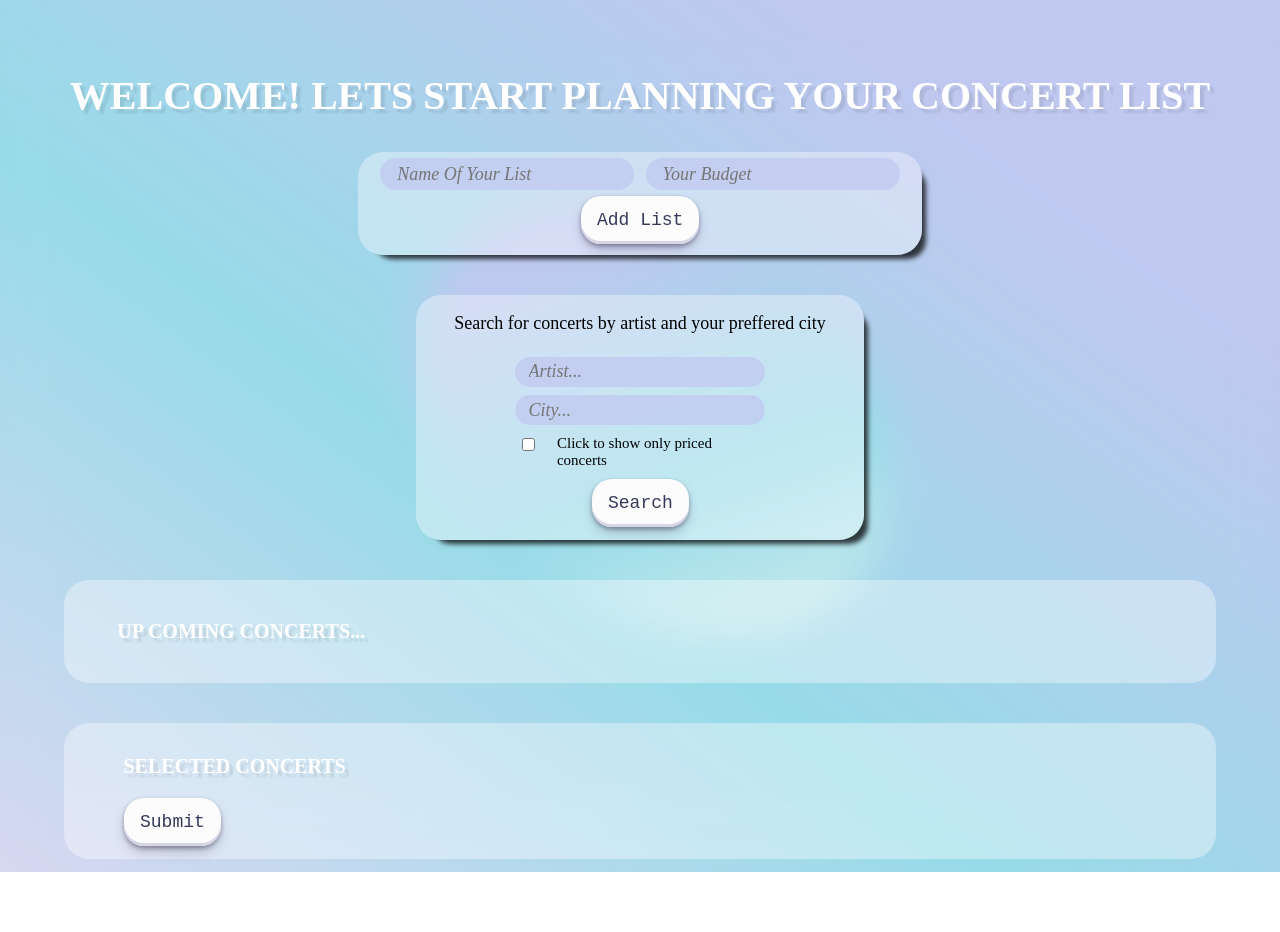
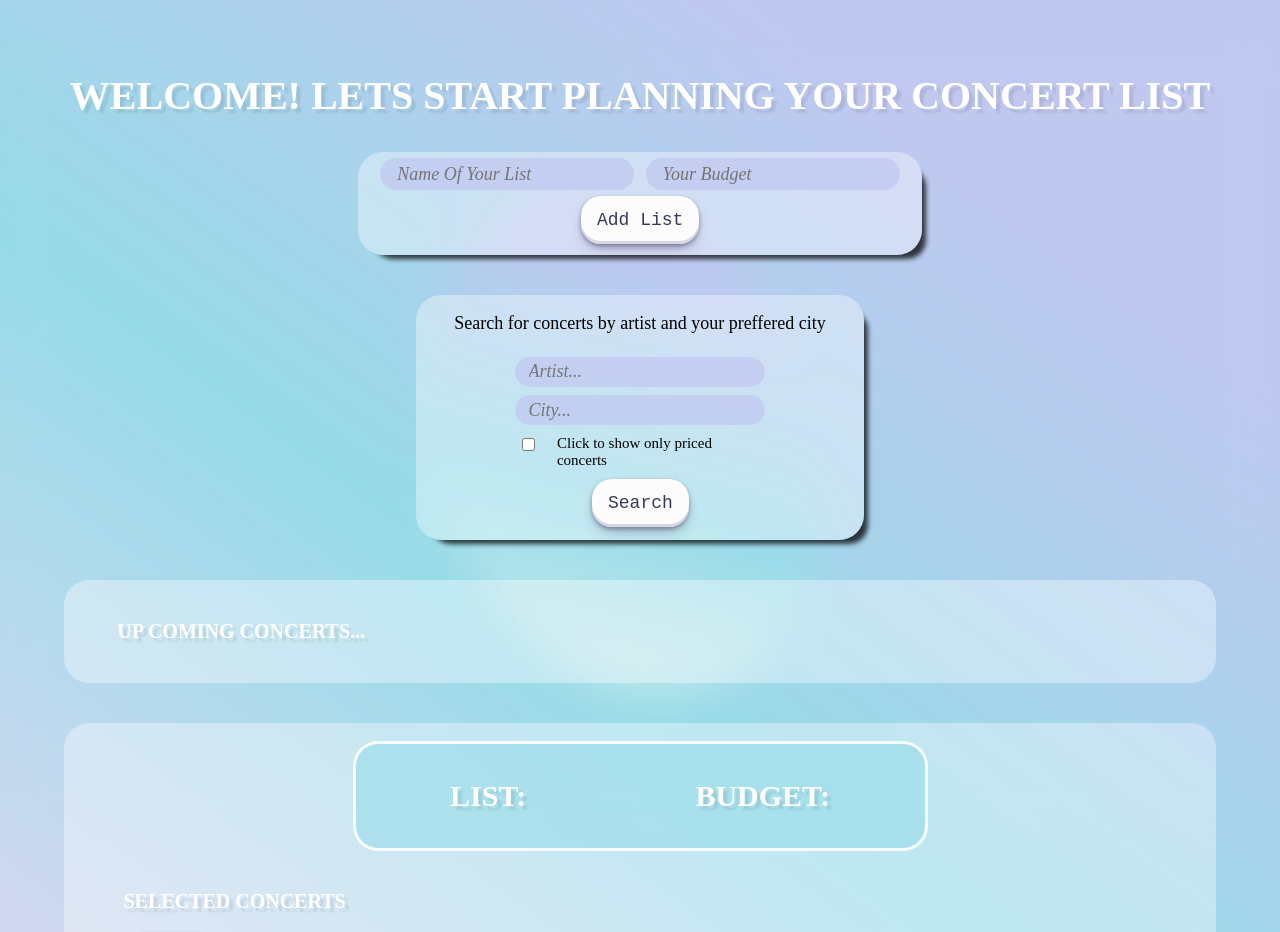
Before and after one commit to RIHFapp/ConcertBudgetApp, a React (Create React App) app: page /searchPage in a window 1280 px wide. Shown: the top 932 px of the page. Before the commit the page ends 872 px from the top, so only its background shows below. Built offline with nearby package versions, Linux system fonts and the light colour scheme; a web font is replaced by a local one.

Commit message:
updating styles and bug fixing

```diff
--- a/src/Components/ListOfTheLists.js
+++ b/src/Components/ListOfTheLists.js
@@ -29,19 +29,19 @@ const ListOfTheLists = (props) => {
                <h2> List of created list</h2>
                <ul> {
                   lists.map((list, key) => {
-                     console.log(list.budgetConcertContent[0].maxPrice);
-                     let totalMaxPrice = 0;
-                     for (let i = 0; i < list.budgetConcertContent.length; i++) {
-                     totalMaxPrice += list.budgetConcertContent[i].maxPrice;
-                     }
-                     const length = list.budgetConcertContent.length
+                     // console.log(list.budgetConcertContent[0].maxPrice);
+                     // let totalMaxPrice = 0;
+                     // for (let i = 0; i < list.budgetConcertContent.length; i++) {
+                     // totalMaxPrice += list.budgetConcertContent[i].maxPrice;
+                     // }
+                     // const length = list.budgetConcertContent.length
                      return (
                         <li key={key}>
                            <p>Name of the list:{list.listname}</p>
                            <p>Budget:{list.userBudget}</p>
                            <p></p>
-                           <p>Total price of the concerts:{totalMaxPrice} CAD</p>
-                           <p>Total concerts:{length}</p>
+                           {/* <p>Total price of the concerts:{totalMaxPrice} CAD</p>
+                           <p>Total concerts:{length}</p> */}
                            <Link to={`/viewOnlyList/:shareID`}>
                            <button>View the List</button>
                            </Link>
--- a/src/Components/SearchPage.js
+++ b/src/Components/SearchPage.js
@@ -233,8 +233,8 @@ const SearchPage = (props) => {
         <section>
           <div className="myList wrapper">
             <div className="userBudgetInfo">
-              <p className="userInput"> {userListName} </p>
-              <p className="userInput"> {userBudget} </p>
+              <h2 className="userInput"> List:{userListName} </h2>
+              <h2 className="userInput"> Budget:{userBudget} </h2>
             </div>
 
                 <ul className="myConcert wrapper">
--- a/src/partials/base/_overlay.scss
+++ b/src/partials/base/_overlay.scss
@@ -9,7 +9,7 @@ html{
 .overlay{
     position: absolute;
     top: 20%;
-    left: 30%;
+    left: 35%;
     height: 65%;
     width: 30%;
     background: #dbf0ef;
@@ -28,10 +28,10 @@ html{
             rotate:360deg;
         }
     }
-    animation: rotate 10s infinite;
-    transform: translate(45px,66px);
-    -webkit-transform: translate(45px,66px);
-    -moz-transform: translate(45px,66px);
+    animation: rotate 8s infinite;
+    transform: translate(-24px,14px);
+-webkit-transform: translate(-24px,14px);
+-moz-transform: translate(-24px,14px);
 
 }
 .blur{
--- a/src/partials/pages/_searchPage.scss
+++ b/src/partials/pages/_searchPage.scss
@@ -191,3 +191,19 @@ section{
     }
 
 }
+.userBudgetInfo{
+        display: flex;
+        padding: 1rem;
+        border-radius: 25px;
+        background-color: $secondColor;
+        list-style-type: none;
+        border: 3px solid rgba(255, 255, 255, 0.904);
+        justify-content: space-around;
+        align-items: center;
+        width: 50%;
+        margin: 1.5% auto;
+        h2{
+            font-size: 3rem;
+            text-align: center;
+        }
+}
```
